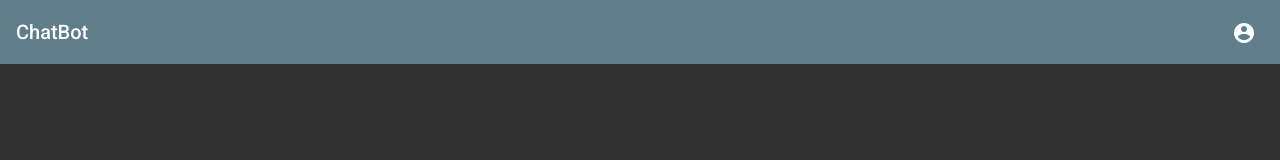
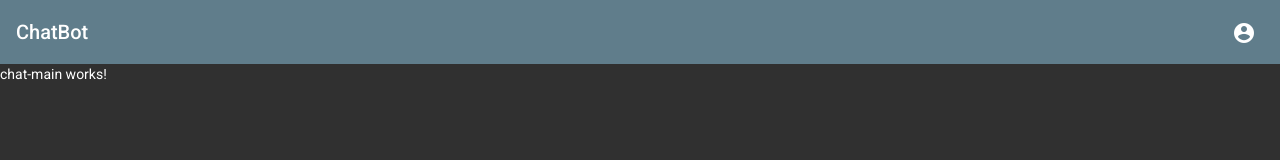
Before and after one commit to lucaschmider/ChatBot.WebClient, an Angular app: page /chat in a window 1280 px wide. Before the commit this address led to /. Shown: the top 160 px of the page. Built offline with nearby package versions, Linux system fonts and the light colour scheme.

Commit message:
added chat main module

```diff
--- a/src/app/app-routing.module.ts
+++ b/src/app/app-routing.module.ts
@@ -2,7 +2,10 @@ import { NgModule } from '@angular/core';
 import { Routes, RouterModule } from '@angular/router';
 
 
-const routes: Routes = [];
+const routes: Routes = [
+  { path: 'chat', loadChildren: () => import('./chat/chat.module').then(m => m.ChatModule) },
+  { path: "", redirectTo: "chat", pathMatch: "full" }
+];
 
 @NgModule({
   imports: [RouterModule.forRoot(routes)],
--- /dev/null
+++ b/src/app/chat/chat-main/chat-main.component.html
@@ -0,0 +1 @@
+<p>chat-main works!</p>
--- /dev/null
+++ b/src/app/chat/chat-main/chat-main.component.ts
@@ -0,0 +1,15 @@
+import { Component, OnInit } from '@angular/core';
+
+@Component({
+  selector: 'app-chat-main',
+  templateUrl: './chat-main.component.html',
+  styleUrls: ['./chat-main.component.scss']
+})
+export class ChatMainComponent implements OnInit {
+
+  constructor() { }
+
+  ngOnInit(): void {
+  }
+
+}
--- /dev/null
+++ b/src/app/chat/chat-routing.module.ts
@@ -0,0 +1,12 @@
+import { NgModule } from '@angular/core';
+import { Routes, RouterModule } from '@angular/router';
+
+import { ChatMainComponent } from './chat-main/chat-main.component';
+
+const routes: Routes = [{ path: '', component: ChatMainComponent }];
+
+@NgModule({
+  imports: [RouterModule.forChild(routes)],
+  exports: [RouterModule]
+})
+export class ChatRoutingModule { }
```
Also changed, not shown: src/app/chat/chat.module.ts (added, +15 -0 lines), src/app/chat/chat-main/chat-main.component.scss (added).
